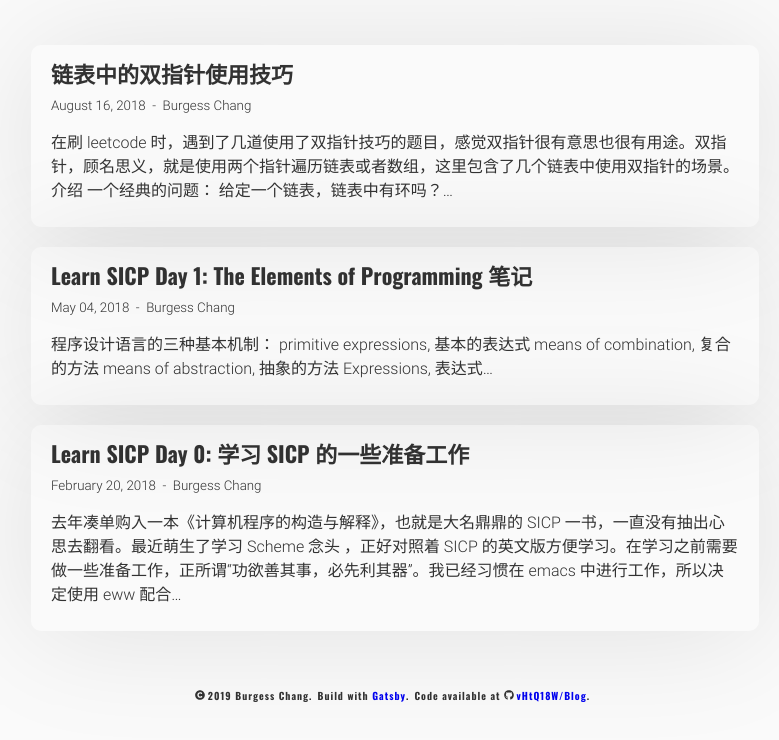
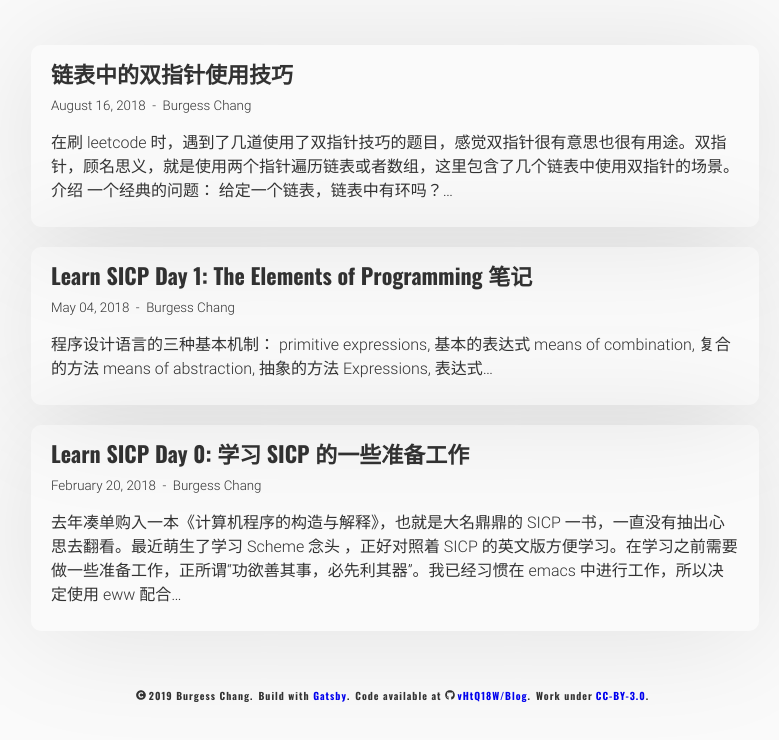
Before and after one commit to vHtQ18W/Blog, a Gatsby site: page / in a window 1280 px wide. Shown: the part 58-798 px from the top of the page, without its empty margins (245-1024 px from the left). Built offline with nearby package versions, Linux system fonts and the light colour scheme; Gatsby itself is replaced by a stand-in of ours.

Commit message:
Add license on footer.

```diff
--- a/src/components/footer.js
+++ b/src/components/footer.js
@@ -62,6 +62,14 @@ const Footer = class extends Component {
             vHtQ18W/Blog
             </a>.
           </Block>
+          <Block>
+            Work under
+            <a href="https://creativecommons.org/licenses/by/3.0/"
+              style={{
+                paddingLeft: `0.3rem`
+              }}>
+            CC-BY-3.0</a>.
+          </Block>
         </Content>
       </Container>
     )
```
